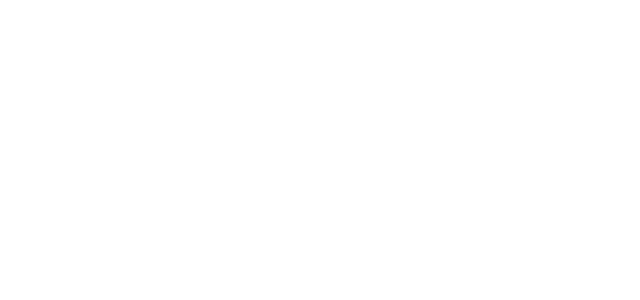
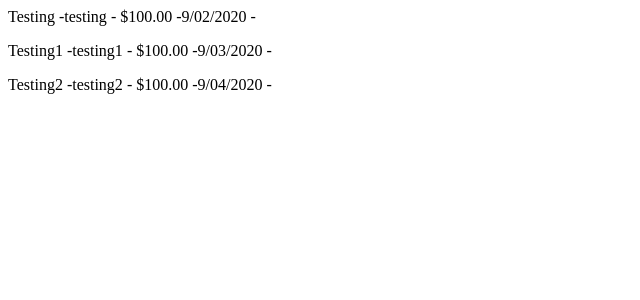
Before and after one commit to aisayo/fauxbnb, a React (Create React App) app in the folder fauxbnb-client/: page /postings in a window 1280 px wide. Shown: the top 300 px of the page, without its empty margins (0-640 px from the left). Built offline with nearby package versions, Linux system fonts and the light colour scheme.

Commit message:
draft of posting component

```diff
--- a/fauxbnb-client/src/Router.js
+++ b/fauxbnb-client/src/Router.js
@@ -5,6 +5,7 @@ import { Route, Switch } from 'react-router-dom'
 import Home from './components/Home'
 import UserLogin from './components/users/UserLogin'
 import UserSignup from './components/users/UserSignup'
+import Postings from './components/postings/Postings'
 
 const Router = () => {
     return (
@@ -12,6 +13,7 @@ const Router = () => {
            <Route exact path='/' component={Home} />
            <Route path='/users/login' component={UserLogin} />
            <Route path='/users/signup' component={UserSignup} />
+           <Route exact path='/postings' component={Postings} />
        </Switch>
     );
 };
--- a/fauxbnb-client/src/components/App.js
+++ b/fauxbnb-client/src/components/App.js
@@ -1,13 +1,11 @@
 import React from 'react';
 
 import Router from '../Router'
-import Postings from './postings/Postings'
 
 const App = () => {
     return (
         <>
             <Router />
-            <Postings />
         </>
     );
 };
--- a/fauxbnb-client/src/components/postings/Posting.js
+++ b/fauxbnb-client/src/components/postings/Posting.js
@@ -2,11 +2,14 @@ import React from 'react';
 
 const Posting = ({ post }) => {
 
-    console.log(post)
     return (
-        <div>
+        <p>
+            {post.title} -
+            {post.description} -
+            ${post.price} -
+            {post.availability} -
 
-        </div>
+        </p>
     );
 };
 
```
